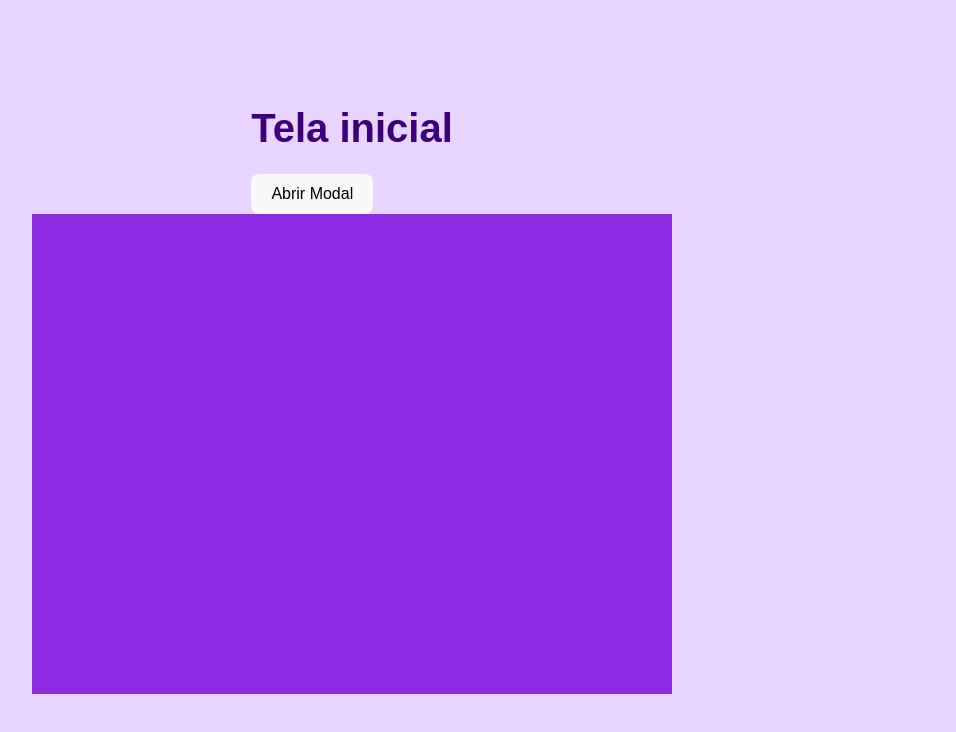
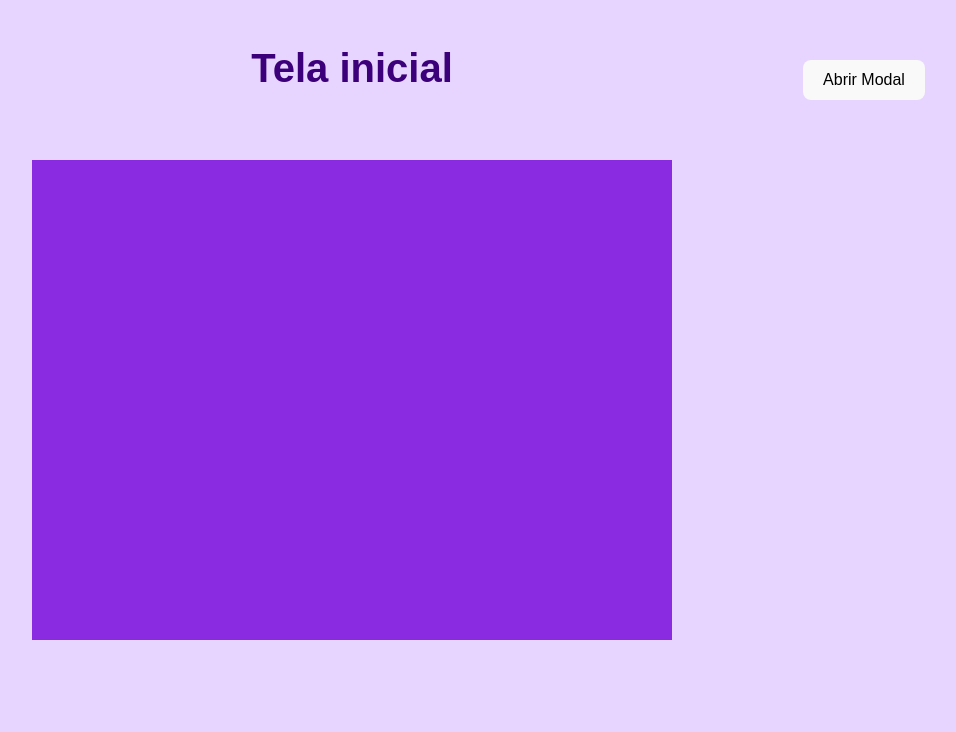
Before and after one commit to marianalmeid/projeto_aps_dw2, a React (Vite) app in the folder battleQuiz/: page / in a window 1280 px wide. Both pictures are taken after a click on the button "Cadastrar". Shown: the top 732 px of the page, without its empty margins (288-1244 px from the left). Built offline with nearby package versions, Linux system fonts and the light colour scheme; a web font is replaced by a local one.

Commit message:
configuração do header

```diff
--- a/battleQuiz/src/components/telaInicialJog.jsx
+++ b/battleQuiz/src/components/telaInicialJog.jsx
@@ -5,7 +5,7 @@ export default function TelaInicialJogador(){
     const [abrirModal, setAbrirModal] = useState(false);
     return(
         <div className="container-telain">
-            <div className="header-telain">
+            <div className="header-tij">
                 <div className="space-ti"></div>
                 <h1 className="title">Tela inicial</h1>
                 <div className="perfil-btn">
@@ -13,12 +13,12 @@ export default function TelaInicialJogador(){
 
                      {/* Modal */}
                     {abrirModal && (
-                        <div style={estiloFundo}>
-                        <div style={estiloModal}>
-                            <h2>Este é o modal!</h2>
-                            <p>Conteúdo dentro do modal</p>
-                            <button onClick={() => setAbrirModal(false)}>Fechar</button>
-                        </div>
+                        <div className="modal-tij">
+                            <div className="info">
+                                <h2>Este é o modal!</h2>
+                                <p>Conteúdo dentro do modal</p>
+                                <button onClick={() => setAbrirModal(false)}>Fechar</button>
+                            </div>
                         </div>
                     )}
                 </div>
--- a/battleQuiz/src/styles/telaInicialJog.css
+++ b/battleQuiz/src/styles/telaInicialJog.css
@@ -4,15 +4,16 @@
     background-color: var(--roxo1);
     display: flex;
     align-items: center;
-    justify-content: center;
+    justify-content: flex-start;
     flex-direction: column;
     width: 100%;
     height: 100%;
 }
 
-.header-telaini{
+.header-tij{
     width: 100%;
-    height: 30%;
+    height: 20%;
+    display: flex;
 }
 
 /*itens do header*/
@@ -20,12 +21,25 @@
     width: 20%;
 }
 
-.header-telaini .title{
+.header-tij .title{
     width: 60%;
+    display: flex;
+    align-items: center;
+    justify-content: center;
 }
 
-.header-telaini .perfil-btn{
+.header-tij .perfil-btn{
     width: 20%;
+    display: flex;
+    align-items: center;
+    justify-content: center;
+}
+
+/*Modal*/
+.modal-tij{
+    width: 20%;
+    height: 30%;
+    display: flex;
 }
 
 .box{
```
